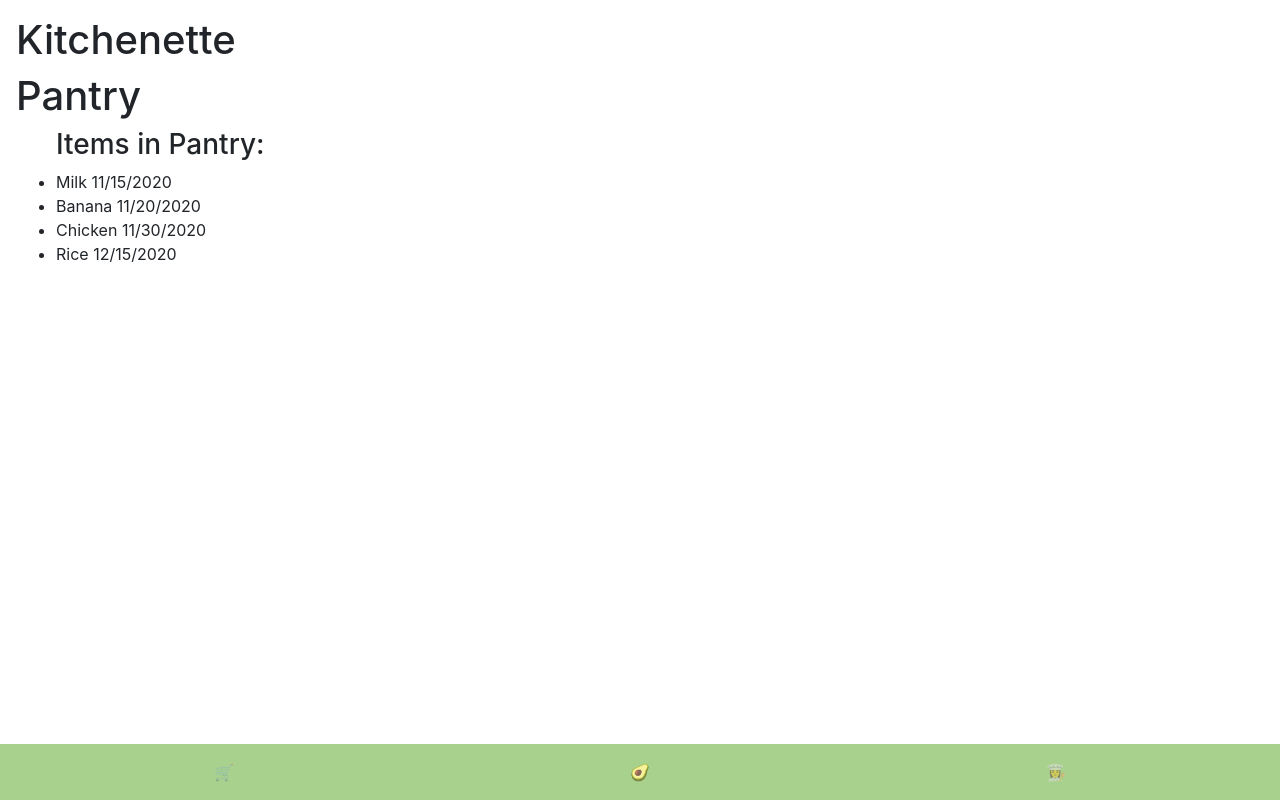
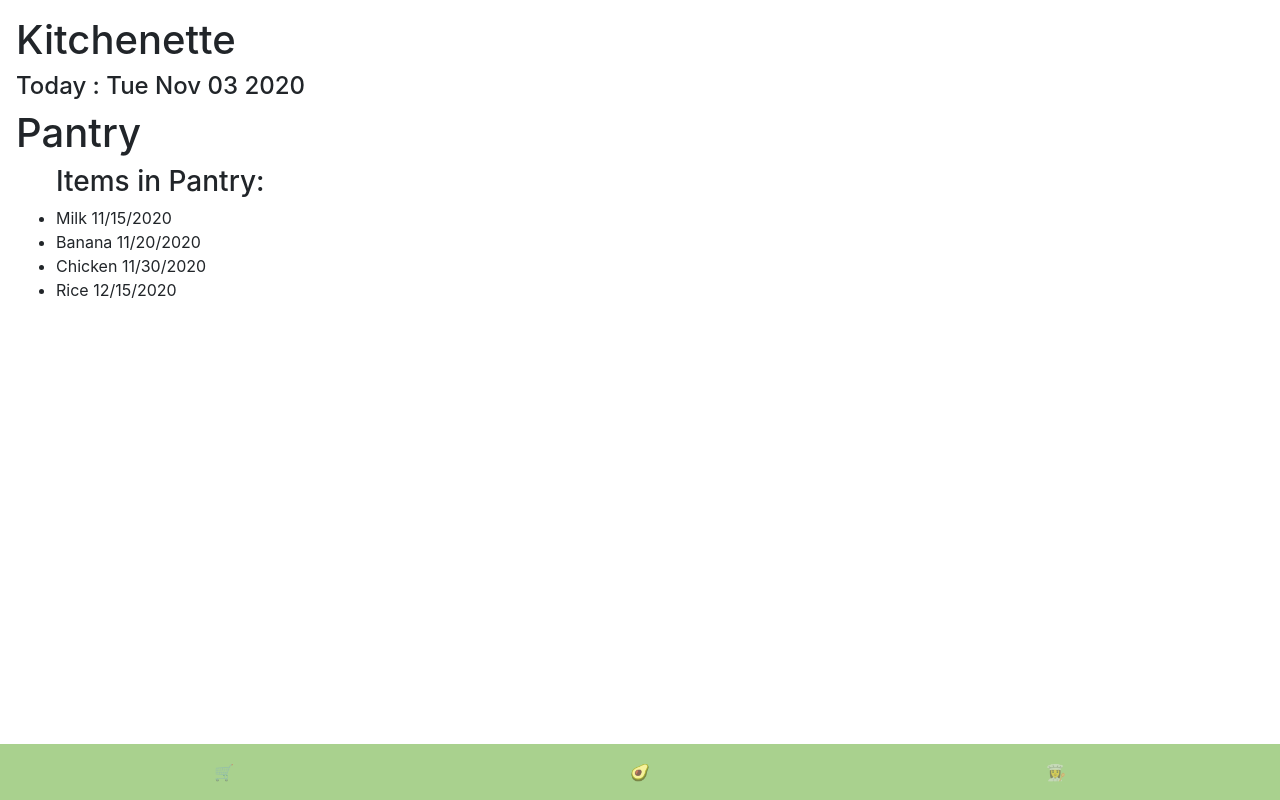
Before and after one commit to danielzairin/grocery-buddy, a React (Create React App) app: page /Pantry in a window 1280 px wide. Built offline with nearby package versions, Linux system fonts and the light colour scheme.

Commit message:
Add todays date

```diff
--- a/src/components/Pantry.js
+++ b/src/components/Pantry.js
@@ -6,12 +6,19 @@ function Pantry() {
 
   useEffect(() => {
     setItems(pantryItems);
+
   }, []);
 
+    //display todays date
+    var showdate=new Date();
+    var dt=showdate.toDateString();
+
   return (
+
+
     <div>
+      <h4>Today : {dt} </h4>
       <h1>Pantry</h1>
-
       <ul> <h3>Items in Pantry:</h3>
         {items.map((item) => (
           <li key={item.id}><span>{item.name} {item.expiryDate.toLocaleDateString()} </span></li>
```
